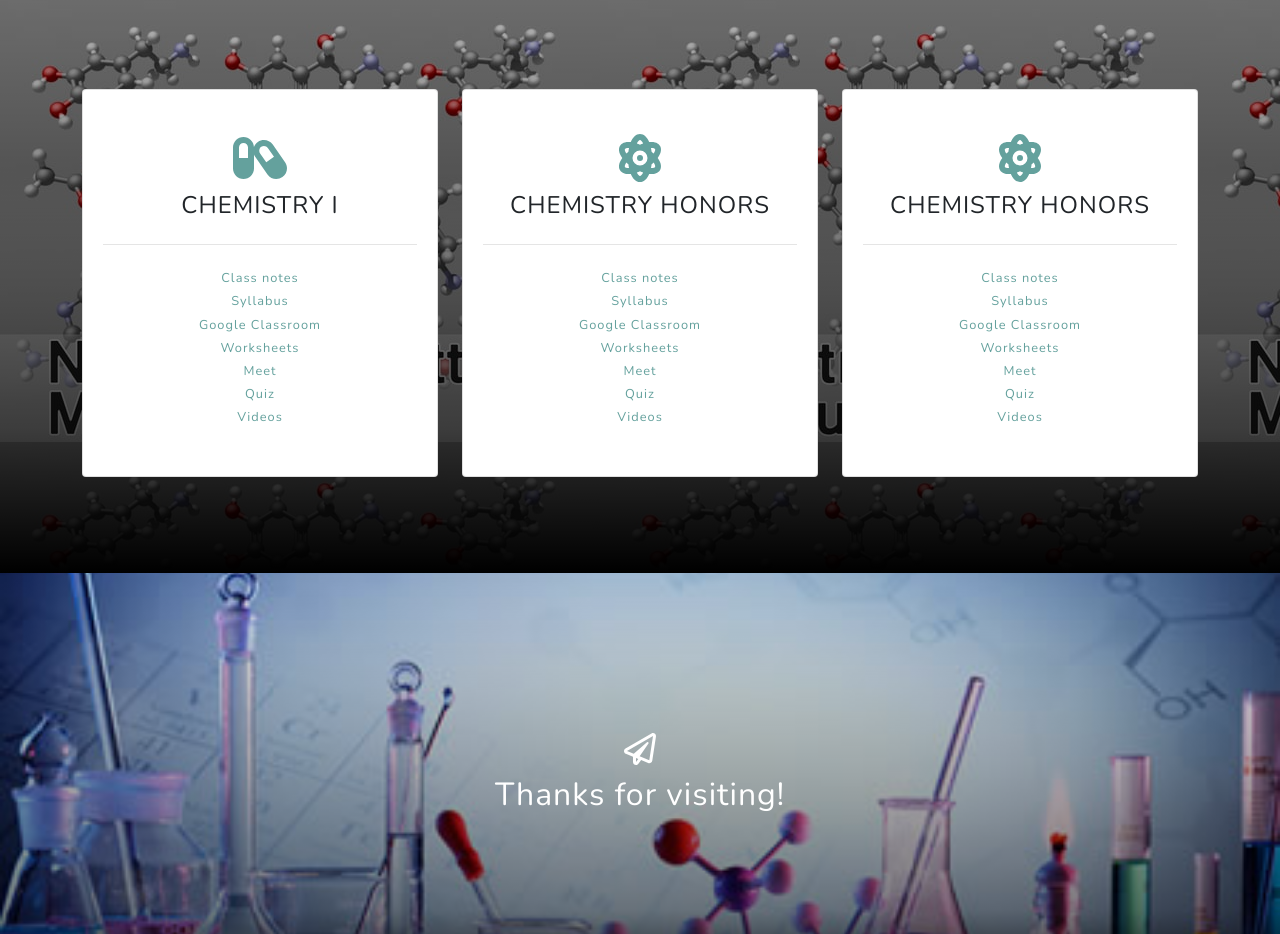
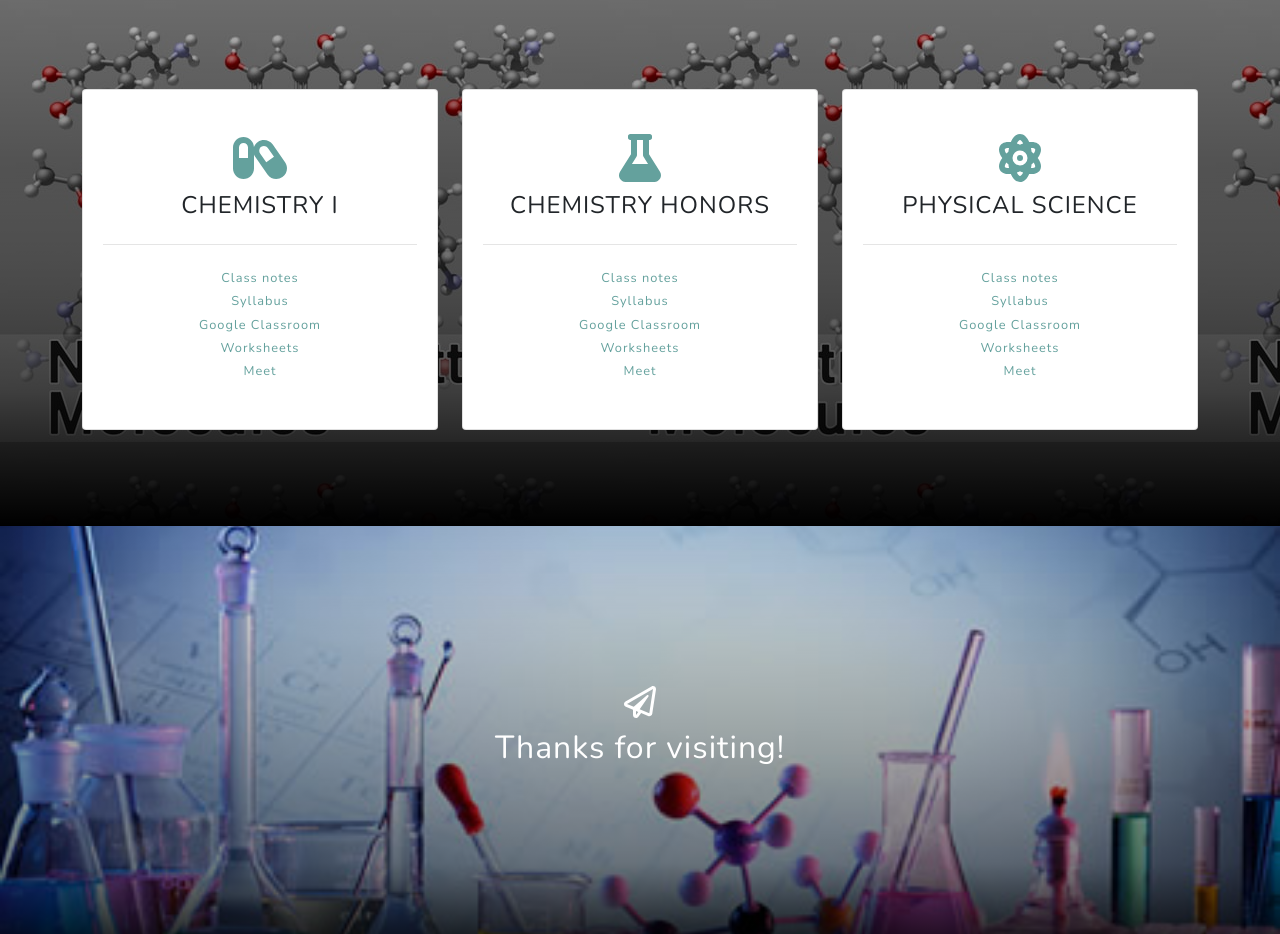
Before and after one commit to ayaana2307/mrs.shaikschemistry, a plain HTML site: page index.html in a window 1280 px wide. Shown: the part 2600-3534 px from the top of the page. Drawn offline with nearby package versions, Linux system fonts and the light colour scheme.

Commit message:
Update index.html

```diff
--- a/index.html
+++ b/index.html
@@ -214,8 +214,7 @@
                                 <div class="small text-black-50 mb-1"><a href="https://classroom.google.com/u/0/c/MTUyNjYyMjQ5MDc0">Google Classroom</a></div>
                                 <div class="small text-black-50 mb-1"><a href="https://docs.google.com/document/u/0/?tgif=d">Worksheets</a></div>
                                 <div class="small text-black-50 mb-1"><a href="https://meet.google.com/eig-inzz-ctw">Meet</a></div>
-                                <div class="small text-black-50 mb-1"><a href="#!">Quiz</a></div>
-                                <div class="small text-black-50 mb-1"><a href="#!">Videos</a></div>
+
                             </div>
                         </div>
                     </div>
@@ -223,7 +222,7 @@
                     <div class="col-md-4 mb-3 mb-md-0">
                         <div class="card py-4 h-100">
                             <div class="card-body text-center">
-                                <i class="fas fa-3x fa-atom text-primary mb-2"></i>
+                                <i class="fas fa-3x fa-flask text-primary mb-2"></i>
                                 <h4 class="text-uppercase m-0">Chemistry Honors</h4>
                                 <hr class="my-4" />
                                <div class="small text-black-50 mb-1"><a href="https://docs.google.com/document/u/0/?tgif=d">Class notes</a></div>
@@ -231,8 +230,7 @@
                                 <div class="small text-black-50 mb-1"><a href="https://classroom.google.com/u/0/c/MTUyNjYyMjQ5MDg3">Google Classroom</a></div>
                                 <div class="small text-black-50 mb-1"><a href="https://docs.google.com/document/u/0/?tgif=d">Worksheets</a></div>
                                 <div class="small text-black-50 mb-1"><a href="https://meet.google.com/eig-inzz-ctw">Meet</a></div>
-                                <div class="small text-black-50 mb-1"><a href="#!">Quiz</a></div>
-                                <div class="small text-black-50 mb-1"><a href="#!">Videos</a></div>
+
                             </div>
                         </div>
                     </div>
@@ -240,15 +238,14 @@
                         <div class="card py-4 h-100">
                             <div class="card-body text-center">
                                 <i class="fas fa-3x fa-atom text-primary mb-2"></i>
-                                <h4 class="text-uppercase m-0">Chemistry Honors</h4>
+                                <h4 class="text-uppercase m-0">Physical Science</h4>
                                 <hr class="my-4" />
                                <div class="small text-black-50 mb-1"><a href="https://docs.google.com/document/u/0/?tgif=d">Class notes</a></div>
-                                <div class="small text-black-50 mb-1"><a href="https://docs.google.com/document/d/1RgOR7gsdmvjPcGByZeiZvDaY8EoBhUt2bLDK3bWi56ys/preview">Syllabus</a></div>
-                                <div class="small text-black-50 mb-1"><a href="https://classroom.google.com/u/0/c/MTUyNjYyMjQ5MDg3">Google Classroom</a></div>
+                                <div class="small text-black-50 mb-1"><a href="https://docs.google.com/document/d/1Gye0NJ5h3vB0Ql7qTdOQz5QsWCcsQEWBrSKWK2Awy5E/preview">Syllabus</a></div>
+                                <div class="small text-black-50 mb-1"><a href="https://classroom.google.com/u/0/MTUyNjYyMjQ5MTAw">Google Classroom</a></div>
                                 <div class="small text-black-50 mb-1"><a href="https://docs.google.com/document/u/0/?tgif=d">Worksheets</a></div>
                                 <div class="small text-black-50 mb-1"><a href="https://meet.google.com/eig-inzz-ctw">Meet</a></div>
-                                <div class="small text-black-50 mb-1"><a href="#!">Quiz</a></div>
-                                <div class="small text-black-50 mb-1"><a href="#!">Videos</a></div>
+
                             </div>
                         </div>
                     </div>
```
